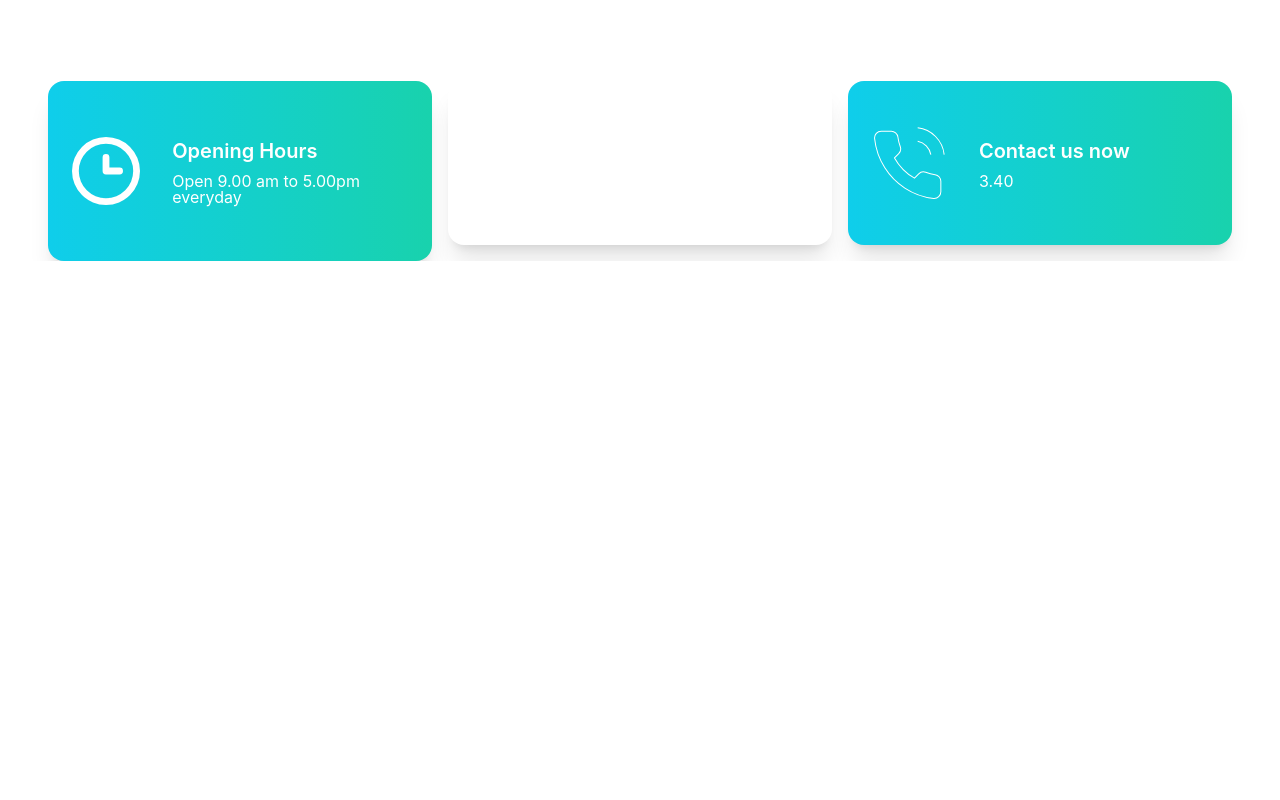
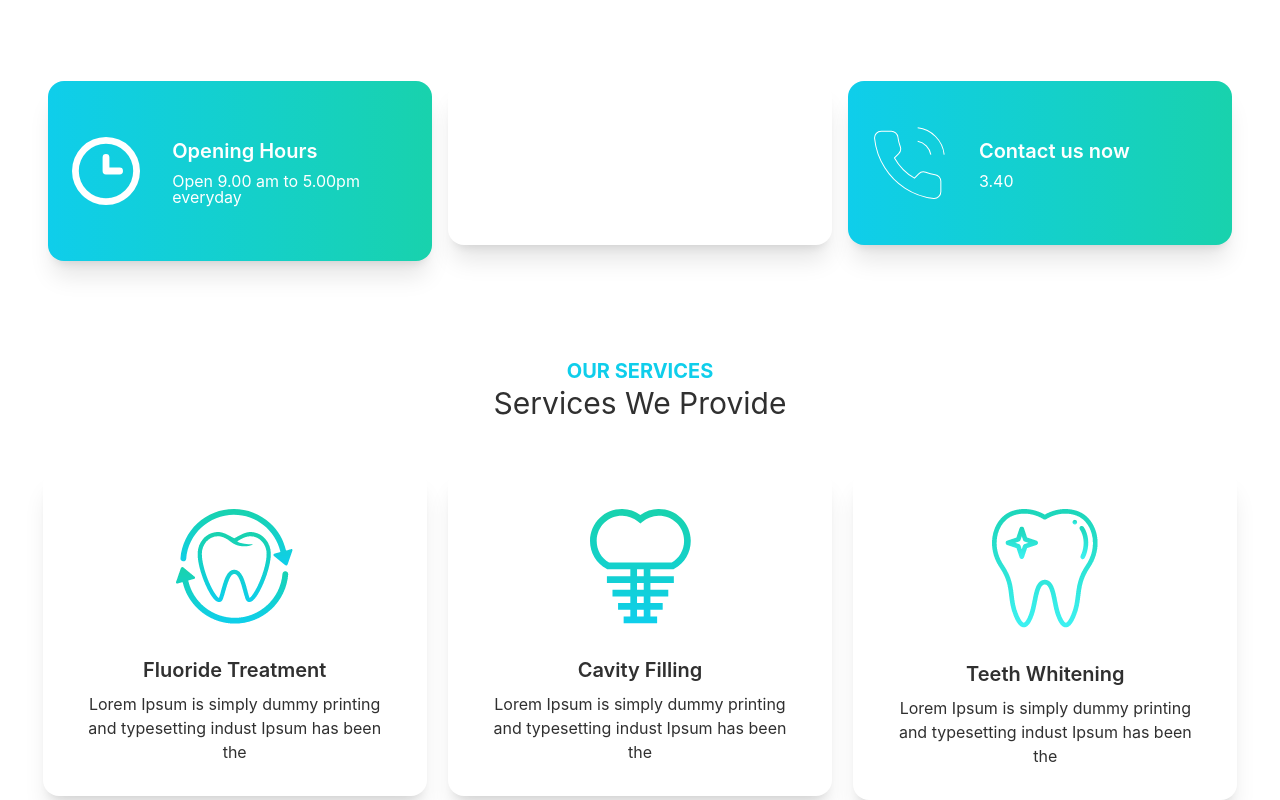
Before and after one commit to ahbab1995/doctors-porta-client, a React (Create React App) app: page / in a window 1280 px wide. Shown: the part 819-1619 px from the top of the page. Before the commit the page ends 1080 px from the top, so only its background shows below. Built offline with nearby package versions, Linux system fonts and the light colour scheme.

Commit message:
service card dynamic data loud new code added

```diff
--- a/src/Pages/Home/Home.js
+++ b/src/Pages/Home/Home.js
@@ -1,6 +1,7 @@
 import React from 'react';
 import Banner from './Banner/Banner';
 import InfoCards from './InfoCard/InfoCards';
+import Services from './Services/Services';
 
 
 const Home = () => {
@@ -8,6 +9,7 @@
         <div className='px-12'>
             <Banner></Banner>
             <InfoCards></InfoCards>
+            <Services></Services>
         </div>
     );
 };
--- /dev/null
+++ b/src/Pages/Home/Services/ServiceCard.js
@@ -0,0 +1,25 @@
+import React from "react";
+
+const ServiceCard = ({service}) => {
+    const {name, description , img} = service;
+  return (
+    <div>
+      <div className="card w-96 bg-base-100 shadow-xl">
+        <figure className="px-10 pt-10">
+          <img
+            src={img}
+            alt="Shoes"
+            className="rounded-xl"
+          />
+        </figure>
+        <div className="card-body items-center text-center">
+          <h2 className="card-title">{name}</h2>
+          <p> {description}</p>
+
+        </div>
+      </div>
+    </div>
+  );
+};
+
+export default ServiceCard;
--- /dev/null
+++ b/src/Pages/Home/Services/Services.js
@@ -0,0 +1,43 @@
+import React from 'react';
+import ServiceCard from './ServiceCard';
+import fluoride from '../../../assets/images/fluoride.png';
+import cavity from '../../../assets/images/cavity.png';
+import whitening from '../../../assets/images/whitening.png'
+
+const Services = () => {
+    const servicesData = [
+        {
+            id: 1,
+            name: 'Fluoride Treatment',
+            description: 'Lorem Ipsum is simply dummy printing and typesetting indust Ipsum has been the',
+            img: fluoride
+        },
+        {
+            id: 2,
+            name: 'Cavity Filling',
+            description: 'Lorem Ipsum is simply dummy printing and typesetting indust Ipsum has been the',
+            img: cavity
+        },
+        {
+            id: 3,
+            name: 'Teeth Whitening',
+            description: 'Lorem Ipsum is simply dummy printing and typesetting indust Ipsum has been the',
+            img: whitening
+        },
+    ]
+    return (
+        <div className='mt-24 '>
+             <section className='text-center mb-12'>
+                <h3 className='text-xl font-bold text-primary uppercase'>Our Services</h3>
+                <h2 className='text-3xl'>Services We Provide</h2>
+            </section>
+            <section className=' justify-items-center grid gap-8 grid-cols-1  md:grid-cols-2 lg:grid-cols-3'>
+                {
+                    servicesData.map(service => <ServiceCard key={service.id} service={service}></ServiceCard>)
+                }
+            </section>
+        </div>
+    );
+};
+
+export default Services;
```
Also changed, not shown: src/Pages/Home/Dental/Dental.js (added).
